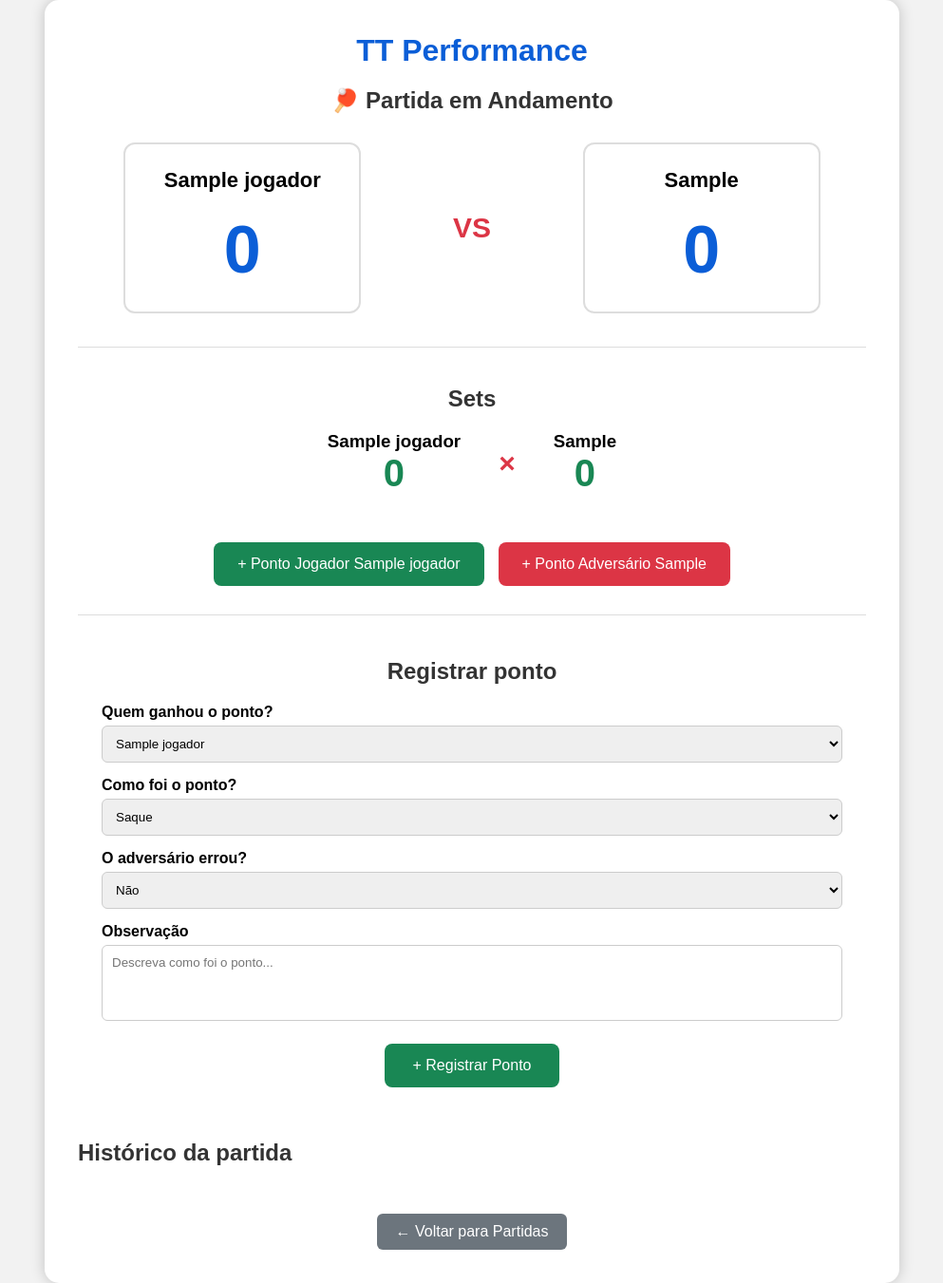
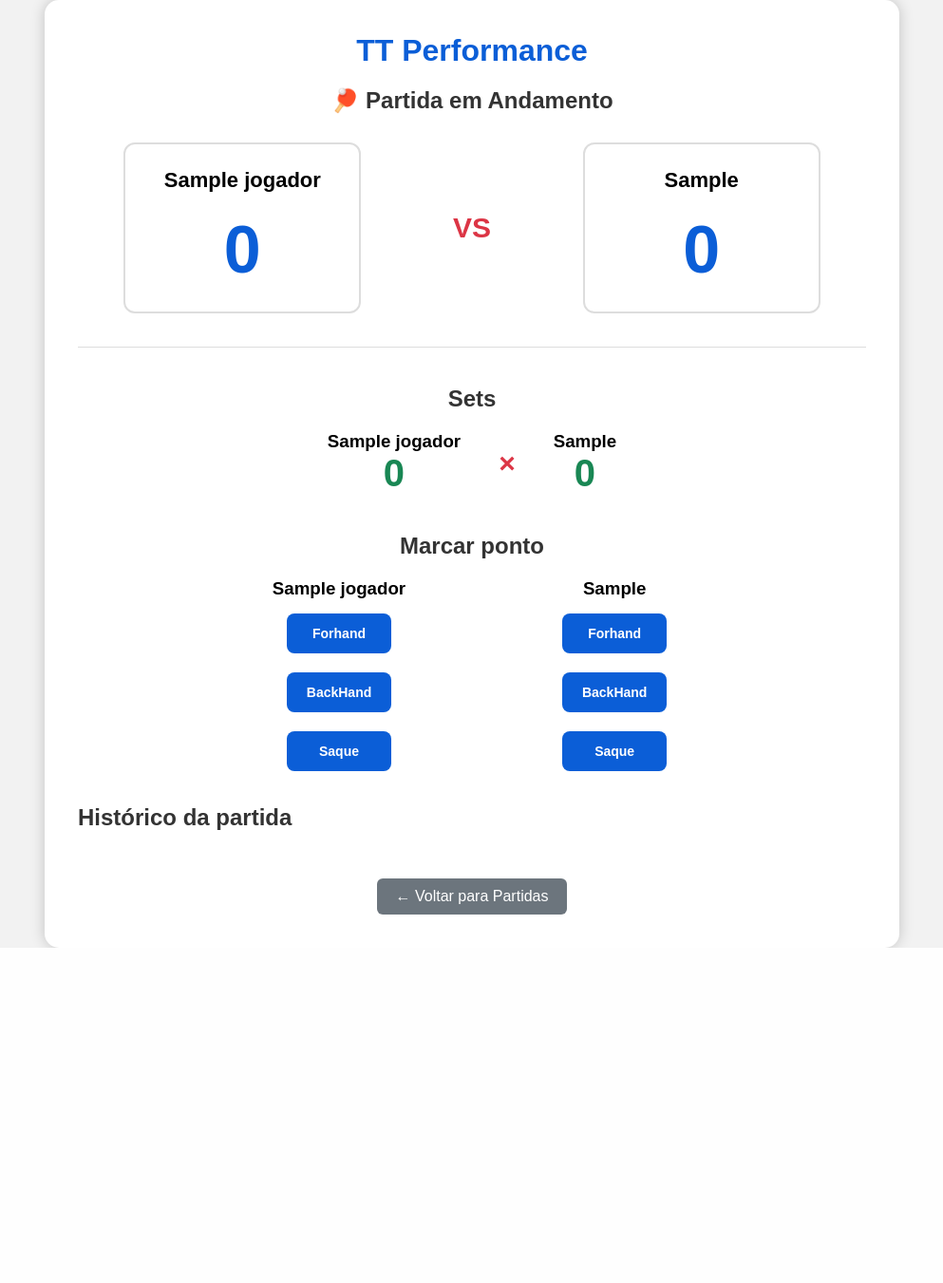
Before and after one commit to Erick-ken-tamae/tt-performance, a Flask app: page /iniciar_partida/1 in a window 1280 px wide. Shown: the whole page at 95% size, without its empty margins (143-1136 px from the left). After the commit the page ends 998 px from the top, so only its background shows below. Run offline with Flask 3, Linux system fonts and the light colour scheme; tables that the repository leaves empty or names only in its code hold one stand-in row (values such as "Sample post").

Commit message:
Modificando a pontuação

```diff
--- a/static/iniciar_partida.css
+++ b/static/iniciar_partida.css
@@ -438,3 +438,37 @@ h2 {
     }
 
 }
+
+.tabela-marcacao {
+    display: flex;
+    justify-content: center;
+    align-items: flex-start;
+    gap: 80px;
+    margin-top: 20px;
+}
+
+.coluna-jogador {
+    display: flex;
+    flex-direction: column;
+    align-items: center;
+    gap: 10px;
+}
+
+.coluna-jogador button {
+    width: 110px;
+    height: 42px;
+    margin: 5px;
+    border: none;
+    border-radius: 8px;
+    background: #0b5ed7;
+    color: white;
+    font-size: 14px;
+    font-weight: bold;
+    cursor: pointer;
+    transition: 0.2s;
+}
+
+.coluna-jogador button:hover {
+    background: #084298;
+    transform: scale(1.05);
+}
--- a/static/iniciar_partida.js
+++ b/static/iniciar_partida.js
@@ -134,3 +134,102 @@ function registrarPonto(){
             //limpar a observação
             document.getElementById("observacao").value="";
     }
+
+    // ===============================
+    // MARCAÇÃO RÁPIDA
+    // ===============================
+
+    function marcarErro(jogador, tipoErro) {
+
+        // Não permite marcar depois que a partida terminou
+        if (encerrarPartida) {
+            return;
+        }
+
+        let nome;
+
+        if (jogador === "jogador") {
+
+            pontosJogador++;
+
+            nome = nomeJogador;
+
+
+        } else {
+
+            pontosAdversario++;
+
+            nome = nomeAdversario;
+
+        }
+
+        // Atualiza o placar
+        atualizarPlacar();
+
+        // Adiciona no histórico
+        adicionarHistorico(
+            nome,
+            tipoErro
+        );
+
+        // Verifica se alguém venceu
+        verificarVencedor();
+    }
+
+    function adicionarMarcacao(id, tipoMarcacao) {
+
+        const area = document.getElementById(id);
+
+        const marcacao = document.createElement("span");
+
+        marcacao.classList.add("marcacao");
+
+        let nomeTecnica;
+
+        if (tipoMarcacao === "F") {
+            nomeTecnica = "Forehand";
+        } else if (tipoMarcacao === "B") {
+            nomeTecnica = "Backhand";
+        } else if (tipoMarcacao === "S") {
+            nomeTecnica = "Saque";
+        }
+
+        marcacao.innerText = nomeTecnica + " ";
+
+        area.appendChild(marcacao);
+    }
+
+    function adicionarHistorico(nome, tipoMarcacao) {
+
+        const lista = document.getElementById("listaJogadas");
+
+        const jogada = document.createElement("div");
+
+        jogada.classList.add("jogada");
+
+        let tipo;
+
+        if (tipoMarcacao === "F") {
+            tipo = "Forehand";
+        }
+        else if (tipoMarcacao === "B") {
+            tipo = "Backhand";
+        }
+        else if (tipoMarcacao === "S") {
+            tipo = "Saque";
+        }
+
+        jogada.innerHTML = `
+
+            <strong>
+                Ponto para: ${nome}
+            </strong>
+
+            <br>
+
+            Tipo: ${tipo}
+
+        `;
+
+        lista.prepend(jogada);
+    }
--- a/templates/iniciar_partida.html
+++ b/templates/iniciar_partida.html
@@ -91,165 +91,60 @@
         </div>
 
 
-        <div class="acoes">
 
-            <button class="btn-ponto" onclick="adicionarPontoJogador()">
-                + Ponto Jogador {{partida.nome}}
+         <!-- REGISTRO DO PONTO -->
+        <div class="marcacao-pontos">
+
+        <h2>Marcar ponto</h2>
+
+        <div class="tabela-marcacao">
+
+            <!-- ERICK -->
+            <div class="coluna-jogador">
+
+                <h3>{{ partida.nome }}</h3>
+
+                <button onclick="marcarErro('jogador', 'F')">
+                    Forhand
                 </button>
 
-            <button class="btn-ponto adversario" onclick="adicionarPontoAdversario()">
-                + Ponto Adversário {{partida.adversario}}
+                <button onclick="marcarErro('jogador', 'B')">
+                    BackHand
+                </button>
+
+                <button onclick="marcarErro('jogador', 'S')">
+                    Saque
                 </button>
 
             </div>
-         <!-- REGISTRO DO PONTO -->
-
-        <div class="registro-ponto">
-
-            <h2>Registrar ponto</h2>
 
 
-            <label>
+            <!-- PONTOS -->
+            <div class="coluna-pontos">
 
-                Quem ganhou o ponto?
-
-            </label>
+            </div>
 
 
-            <select id="ganhador">
+            <!-- JOÃO -->
+            <div class="coluna-jogador">
 
-                <option value="jogador">
+                <h3>{{ partida.adversario }}</h3>
 
-                    {{ partida.nome }}
+                <button onclick="marcarErro('adversario', 'F')">
+                    Forhand
+                </button>
 
-                </option>
+                <button onclick="marcarErro('adversario', 'B')">
+                    BackHand
+                </button>
 
-                <option value="adversario">
+                <button onclick="marcarErro('adversario', 'S')">
+                    Saque
+                </button>
 
-                    {{ partida.adversario }}
+            </div>
 
-                </option>
-
-            </select>
-
-
-            <label>
-
-                Como foi o ponto?
-
-            </label>
-
-
-            <select id="tecnica">
-
-                <option value="saque">
-
-                    Saque
-
-                </option>
-
-                <option value="forehand">
-
-                    Forehand
-
-                </option>
-
-                <option value="backhand">
-
-                    Backhand
-
-                </option>
-
-                <option value="bloqueio">
-
-                    Bloqueio
-
-                </option>
-
-                <option value="smash">
-
-                    Smash
-
-                </option>
-
-                <option value="rally">
-
-                    Rally
-
-                </option>
-
-            </select>
-
-
-            <label>
-
-                O adversário errou?
-
-            </label>
-
-
-            <select id="erro">
-
-                <option value="nenhum">
-
-                    Não
-
-                </option>
-
-                <option value="saque">
-
-                    Errou o saque
-
-                </option>
-
-                <option value="fora">
-
-                    Bola fora
-
-                </option>
-
-                <option value="rede">
-
-                    Bola na rede
-
-                </option>
-
-                <option value="erro_tecnico">
-
-                    Erro técnico
-
-                </option>
-
-                <option value="outro">
-
-                    Outro erro
-
-                </option>
-
-            </select>
-
-
-            <label>
-
-                Observação
-
-            </label>
-
-
-            <textarea
-                id="observacao"
-                placeholder="Descreva como foi o ponto..."
-            ></textarea>
-
-
-            <button
-                onclick="registrarPonto()"
-                class="btn-registrar"
-            >
-
-                + Registrar Ponto
-
-            </button>
+        </div>
 
 </div>
 
```
Lines whose indentation alone changed are shown as unchanged.
